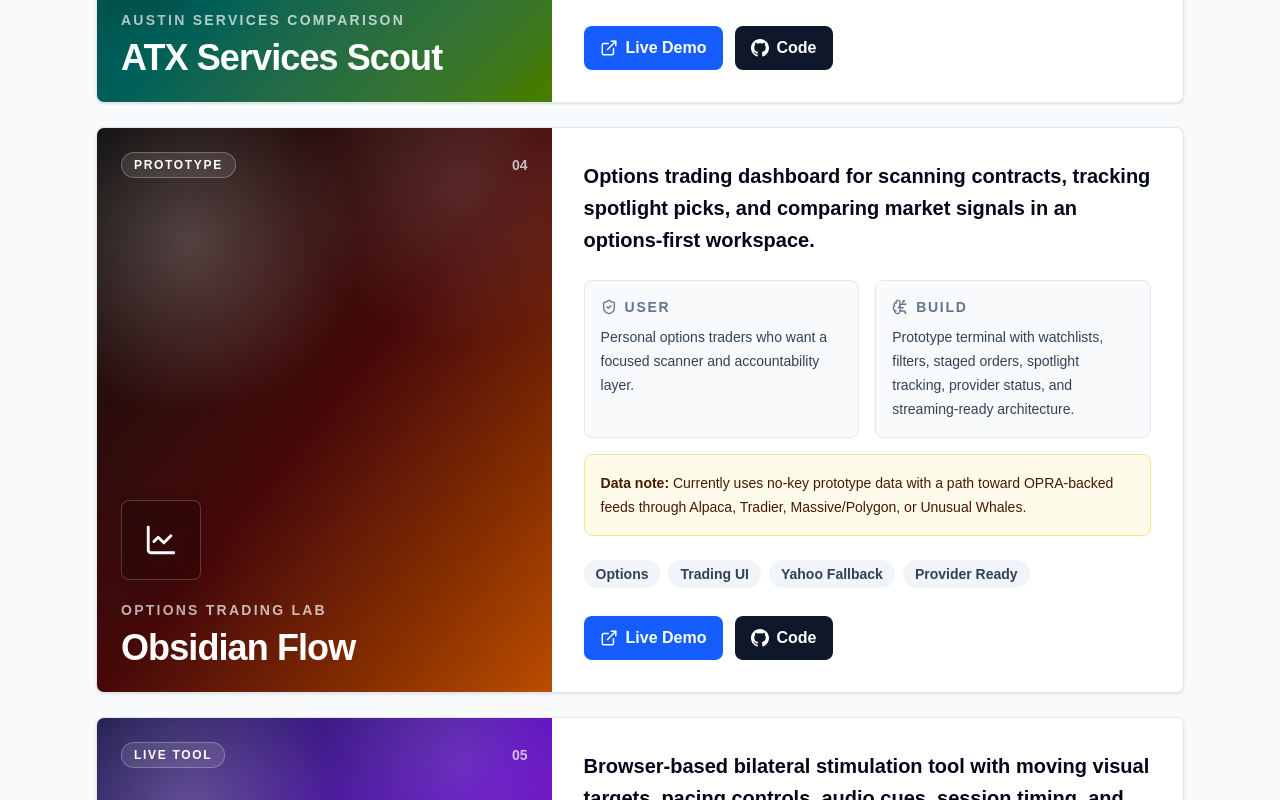
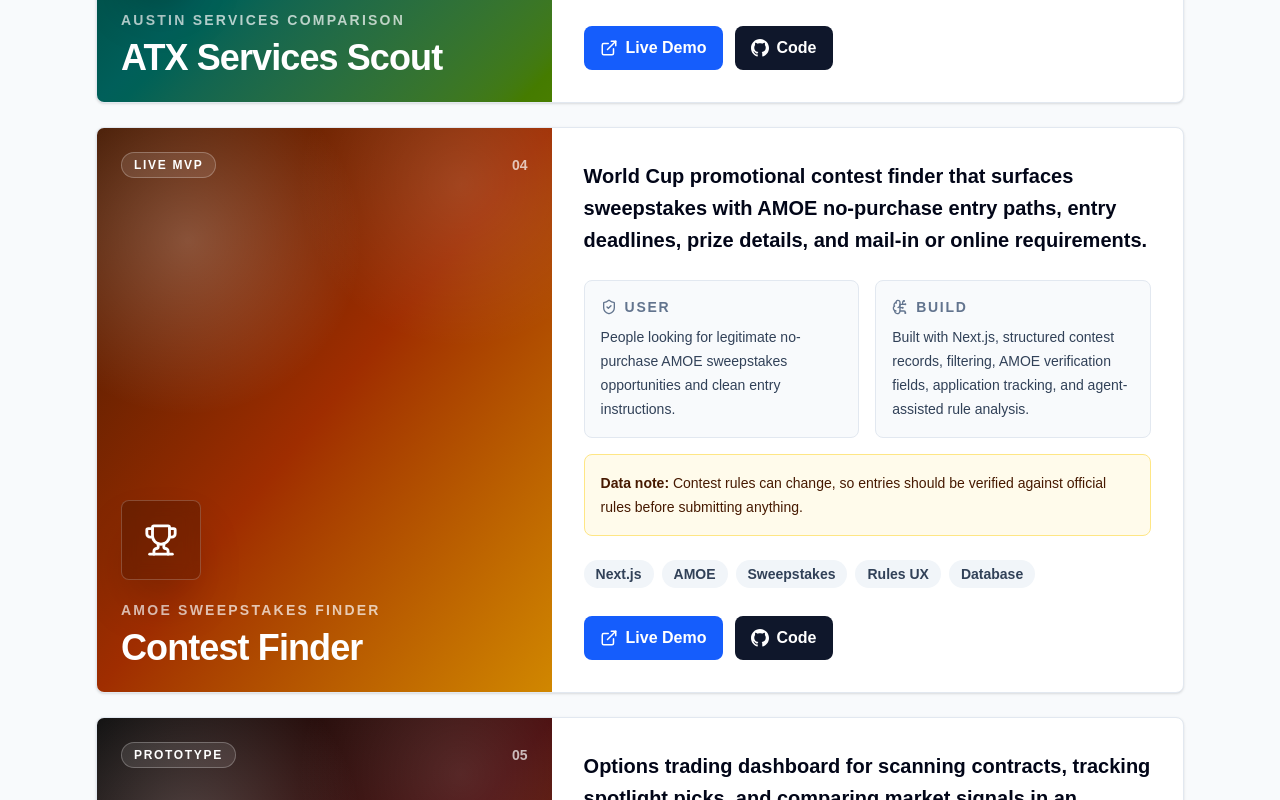
Before and after one commit to PabloPratt/portfolio, a Next.js app: page /work in a window 1280 px wide. Shown: the part 2140-2940 px from the top of the page. Built offline with nearby package versions, Linux system fonts and the light colour scheme.

Commit message:
Add Contest Finder to portfolio

```diff
--- a/app/api/agents/chat/route.ts
+++ b/app/api/agents/chat/route.ts
@@ -8,6 +8,7 @@ const PORTFOLIO_CONTEXT = `You are an AI assistant for Pablo Pratt's portfolio w
 Portfolio Information:
 - Janus: Texas business intelligence SaaS with search and registered agent service
 - DOOOD: Day One Or One Day book completion platform with blueprints, writing quests, and progress tracking
+- Contest Finder: AMOE sweepstakes finder for World Cup promotional contests, no-purchase entry paths, deadlines, prize details, and rule-guided entry instructions
 - EMDR-BLS: Bilateral stimulation therapy tool for PTSD treatment
 - Obsidian Flow: CLI trading dashboard and price screener
 - Developer Tools: JSON formatter, timestamp converter, Base64 encoder, color contrast checker, word counter, regex tester
--- a/app/page.tsx
+++ b/app/page.tsx
@@ -15,7 +15,7 @@ const paths = [
     title: "Work",
     href: "/work",
     kicker: "Projects",
-    text: "Janus, DOOOD, ATX Services Scout, Obsidian Flow, EMDR-BLS, and the experiments that sit behind them.",
+    text: "Janus, DOOOD, ATX Services Scout, Contest Finder, Obsidian Flow, EMDR-BLS, and the experiments that sit behind them.",
     image:
       "https://images.unsplash.com/photo-1551288049-bebda4e38f71?auto=format&fit=crop&w=1200&q=80",
   },
--- a/app/tools/page.tsx
+++ b/app/tools/page.tsx
@@ -170,7 +170,7 @@ export default function ToolsPage() {
             <p className="text-sm font-bold uppercase tracking-[0.16em] text-blue-300">Experiments</p>
             <h1 className="text-4xl sm:text-5xl font-bold tracking-tight">Smaller tools and work in progress.</h1>
             <p className="text-xl text-slate-300 max-w-2xl">
-              These are useful prototypes and utilities, but the main portfolio is Janus, DOOOD, ATX Services Scout, Obsidian Flow, and EMDR-BLS.
+              These are useful prototypes and utilities, but the main portfolio is Janus, DOOOD, ATX Services Scout, Contest Finder, Obsidian Flow, and EMDR-BLS.
             </p>
           </div>
         </div>
--- a/components/Contact.tsx
+++ b/components/Contact.tsx
@@ -48,6 +48,7 @@ export default function Contact() {
             <div className="grid gap-4 md:grid-cols-2">
               {[
                 { label: 'Janus Live', href: 'https://janus-eta.vercel.app' },
+                { label: 'Contest Finder', href: 'https://contest-finder-self.vercel.app' },
                 { label: 'Obsidian Flow', href: 'https://obsidian-flow-three.vercel.app' },
                 { label: 'ATX Services Scout', href: 'https://atx-services-scout.vercel.app' },
                 { label: 'EMDR-BLS Prototype', href: 'https://emdr-bls.vercel.app' },
--- a/components/Now.tsx
+++ b/components/Now.tsx
@@ -21,7 +21,7 @@ export default function Now() {
               ['Work', 'Dell cloud service providers and data center customers. The day job is still where a lot of the real pressure lives.'],
               ['Focus', 'Building portfolio projects around market intelligence, business search, writing tools, and service comparison.'],
               ['Reading', 'A selected shelf of books about leadership, power, business, history, and human behavior.'],
-              ['Builds', 'Janus, Obsidian Flow, ATX Services Scout, and the portfolio itself'],
+              ['Builds', 'Janus, Contest Finder, Obsidian Flow, ATX Services Scout, and the portfolio itself'],
               ['Travel', 'Photos and notes from cities, road trips, and places that stay in your head. The good trips always end up with one story worth saving.'],
               ['Personal', 'Keeping the public site honest, polished, and less like a resume. That usually means cutting whatever sounds inflated.'],
             ].map(([label, value]) => (
--- a/components/Projects.tsx
+++ b/components/Projects.tsx
@@ -9,6 +9,7 @@ import {
   Search,
   ShieldCheck,
   Timer,
+  Trophy,
   Wrench,
 } from 'lucide-react';
 import type { LucideIcon } from 'lucide-react';
@@ -91,6 +92,24 @@ const projects: Project[] = [
     github: 'https://github.com/PabloPratt/atx-services-scout',
     icon: Search,
     accent: 'from-emerald-950 via-teal-800 to-lime-700',
+  },
+  {
+    title: 'Contest Finder',
+    shortName: 'AMOE',
+    kicker: 'AMOE sweepstakes finder',
+    description:
+      'World Cup promotional contest finder that surfaces sweepstakes with AMOE no-purchase entry paths, entry deadlines, prize details, and mail-in or online requirements.',
+    audience: 'People looking for legitimate no-purchase AMOE sweepstakes opportunities and clean entry instructions.',
+    build:
+      'Built with Next.js, structured contest records, filtering, AMOE verification fields, application tracking, and agent-assisted rule analysis.',
+    status: 'Live MVP',
+    dataNote:
+      'Contest rules can change, so entries should be verified against official rules before submitting anything.',
+    tags: ['Next.js', 'AMOE', 'Sweepstakes', 'Rules UX', 'Database'],
+    live: 'https://contest-finder-self.vercel.app',
+    github: 'https://github.com/PabloPratt/AMOE-Contest-Finder',
+    icon: Trophy,
+    accent: 'from-amber-950 via-orange-800 to-yellow-600',
   },
   {
     title: 'Obsidian Flow',
```
